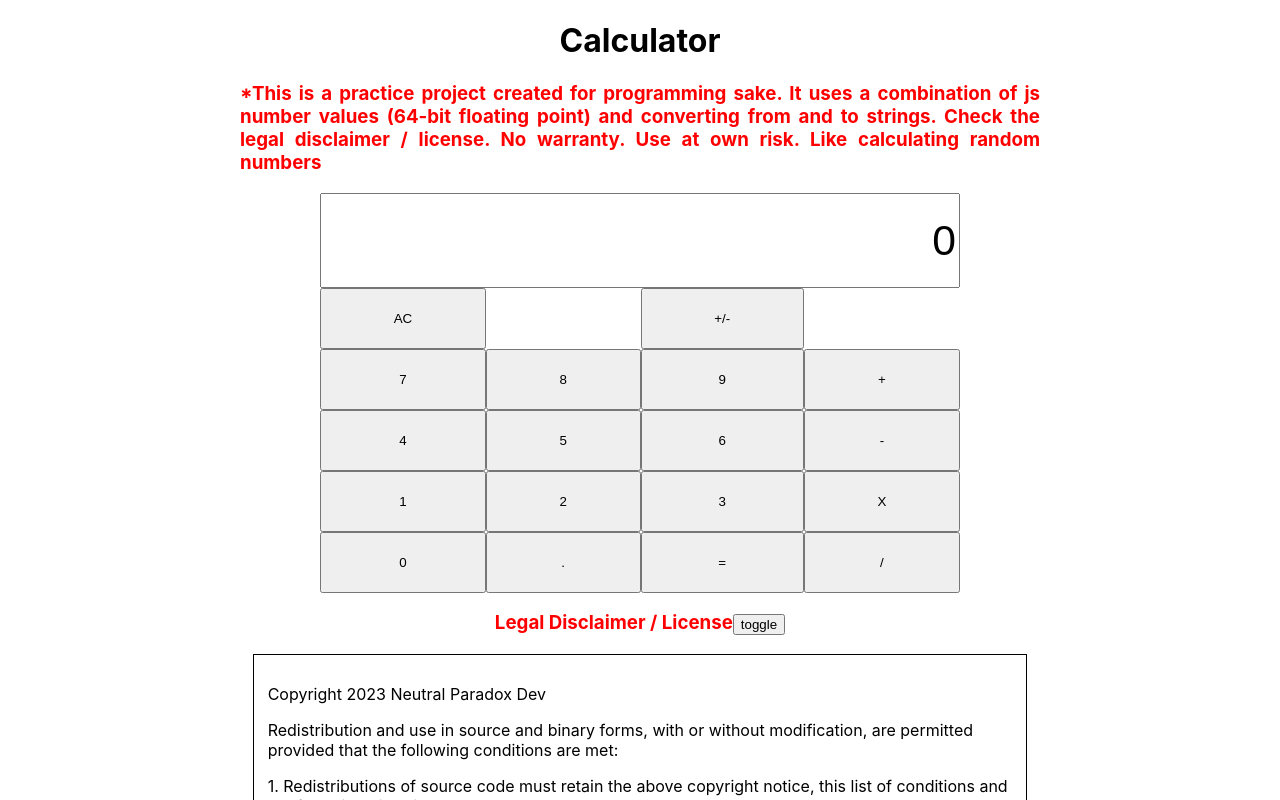
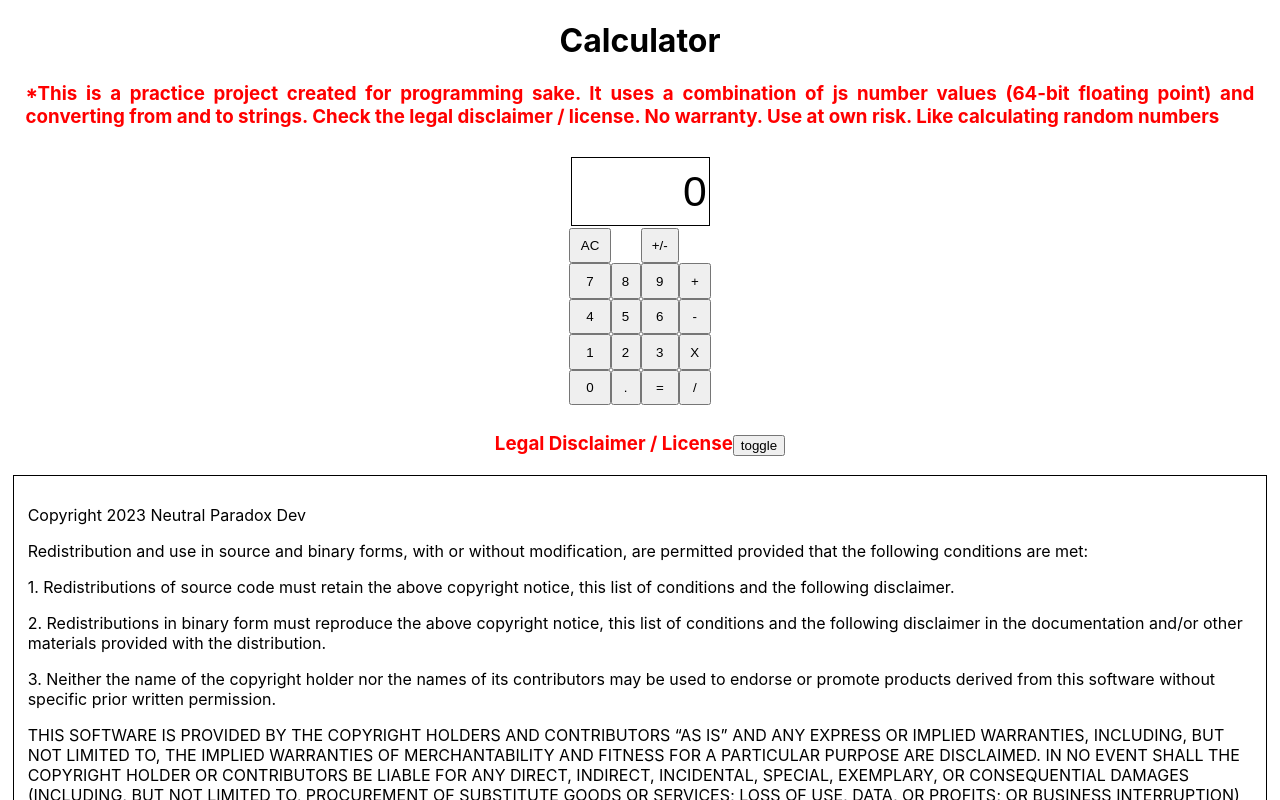
Before and after one commit to neutralparadoxdev/calculator, a React (Create React App) app: page / in a window 1280 px wide. Shown: the top 800 px of the page. Built offline with nearby package versions, Linux system fonts and the light colour scheme.

Commit message:
fixed alignment and sizing of Calculator Component. Discovered issue with double click

```diff
--- a/src/App.css
+++ b/src/App.css
@@ -5,6 +5,8 @@ h1 {
 h3 {
     text-align: justify;
     color: red;
+    margin-left: 2vw;
+    margin-right: 2vw;
 }
 
 .legal-disclaimer-title {
--- a/src/Calculator.css
+++ b/src/Calculator.css
@@ -1,18 +1,26 @@
 .calc-container {
-    width: 50vw;
-    height: 50vh;
+    width: 125pt;
+    height: 200pt;
     display: grid;
     margin: auto;
+    padding: 1vh 1vw;
 }
 
 .calc-display {
     font-size: 32pt;
     text-align: right;
+    width: 98%;
+    margin: 2px;
+    padding: 2px;
+    border: 1px solid black;
 
-    grid-row-start: 1;
-    grid-row-end: 2;
+    grid-row: 1;
     grid-column-start: 1;
     grid-column-end: 5;
+}
+
+.calc-button {
+    width: 100%;
 }
 
 .calc-button-7 {
--- a/src/Calculator.tsx
+++ b/src/Calculator.tsx
@@ -17,7 +17,7 @@ const Calculator: FunctionComponent<Props> = (props: Props) => {
 
     function GenerateAddNumber(digit: string) {
         return () => {
-            if(hidden != "") {
+            if(hidden !== "") {
                 return;
             }
 
@@ -25,6 +25,10 @@ const Calculator: FunctionComponent<Props> = (props: Props) => {
                 if(newInput === true) {
                     val = ""
                     setNewInput(false);
+                }
+
+                if(digit == ".") {
+                    return val + "."
                 }
                 if (digit !== "." && val === "0") {
                     val = ""
@@ -39,7 +43,7 @@ const Calculator: FunctionComponent<Props> = (props: Props) => {
     }
 
     function clearCalculator() {
-        if(hidden != "") {
+        if(hidden !== "") {
             return;
         }
         setSavedValue(0.0);
@@ -57,13 +61,14 @@ const Calculator: FunctionComponent<Props> = (props: Props) => {
     }
 
     function flipFieldSign() {
-        if(hidden != "") {
+        if(hidden !== "") {
                 return;
         }
 
-        setHidden((val) => {
+        setHidden((prev) => {
             setTimeout(() => {
                 setCalcDisplayValue((val: string) => {
+                    console.log(val)
                     if (val.length === 0 || val === "0") return val;
                     if (val[0] === "-") return val.split('-')[1];
                     return "-" + val
@@ -156,31 +161,28 @@ const Calculator: FunctionComponent<Props> = (props: Props) => {
     }
 
     return (
-        <>
         <div className="calc-container">
             <input type="text" className={ "calc-display " + hidden } value={calcDisplayValue} />
 
-            <button className="calc-button-ac" onClick={clearCalculator}>AC</button>
-            <button className="calc-button-p" onClick={addOp("+")}>+</button>
-            <button className="calc-button-m" onClick={addOp("-")}>-</button>
-            <button className="calc-button-mx" onClick={addOp("*")}>X</button>
-            <button className="calc-button-d" onClick={addOp("/")}>/</button>
-            <button className="calc-button-pe" onClick={flipFieldSign}>+/-</button>
-            <button className="calc-button-eq" onClick={addOp("=")}>=</button>
-            <button className="calc-button-period" onClick={GenerateAddNumber(".")}>.</button>
-            <button className="calc-button-0" onClick={GenerateAddNumber("0")}>0</button>
-            <button className="calc-button-1" onClick={GenerateAddNumber("1")}>1</button>
-            <button className="calc-button-2" onClick={GenerateAddNumber("2")}>2</button>
-            <button className="calc-button-3" onClick={GenerateAddNumber("3")}>3</button>
-            <button className="calc-button-4" onClick={GenerateAddNumber("4")}>4</button>
-            <button className="calc-button-5" onClick={GenerateAddNumber("5")}>5</button>
-            <button className="calc-button-6" onClick={GenerateAddNumber("6")}>6</button>
-            <button className="calc-button-7" onClick={GenerateAddNumber("7")}>7</button>
-            <button className="calc-button-8" onClick={GenerateAddNumber("8")}>8</button>
-            <button className="calc-button-9" onClick={GenerateAddNumber("9")}>9</button>
-
+            <button className="calc-button calc-button-ac" onClick={clearCalculator}>AC</button>
+            <button className="calc-button calc-button-p" onClick={addOp("+")}>+</button>
+            <button className="calc-button calc-button-m" onClick={addOp("-")}>-</button>
+            <button className="calc-button calc-button-mx" onClick={addOp("*")}>X</button>
+            <button className="calc-button calc-button-d" onClick={addOp("/")}>/</button>
+            <button className="calc-button calc-button-pe" onClick={flipFieldSign}>+/-</button>
+            <button className="calc-button calc-button-eq" onClick={addOp("=")}>=</button>
+            <button className="calc-button calc-button-period" onClick={GenerateAddNumber(".")}>.</button>
+            <button className="calc-button calc-button-0" onClick={GenerateAddNumber("0")}>0</button>
+            <button className="calc-button calc-button-1" onClick={GenerateAddNumber("1")}>1</button>
+            <button className="calc-button calc-button-2" onClick={GenerateAddNumber("2")}>2</button>
+            <button className="calc-button calc-button-3" onClick={GenerateAddNumber("3")}>3</button>
+            <button className="calc-button calc-button-4" onClick={GenerateAddNumber("4")}>4</button>
+            <button className="calc-button calc-button-5" onClick={GenerateAddNumber("5")}>5</button>
+            <button className="calc-button calc-button-6" onClick={GenerateAddNumber("6")}>6</button>
+            <button className="calc-button calc-button-7" onClick={GenerateAddNumber("7")}>7</button>
+            <button className="calc-button calc-button-8" onClick={GenerateAddNumber("8")}>8</button>
+            <button className="calc-button calc-button-9" onClick={GenerateAddNumber("9")}>9</button>
         </div>
-        </>
     );
 }
 
--- a/src/index.css
+++ b/src/index.css
@@ -1,11 +1,19 @@
+* {
+  box-sizing: border-box;
+
+}
+
 html {
   padding: 0;
   border: 0;
+  width: 100vw;
+  height: 100vh;
 }
 
 body {
   margin: auto;
-  max-width: 800px;
+  width: 100vw;
+  height: 100vh;
 
   font-family: -apple-system, BlinkMacSystemFont, 'Segoe UI', 'Roboto', 'Oxygen',
     'Ubuntu', 'Cantarell', 'Fira Sans', 'Droid Sans', 'Helvetica Neue',
@@ -15,6 +23,6 @@ body {
 }
 
 #root {
-  width: 100%;
-  height: 100%;
+  width: 100vw;
+  height: 100vh;
 }
```
